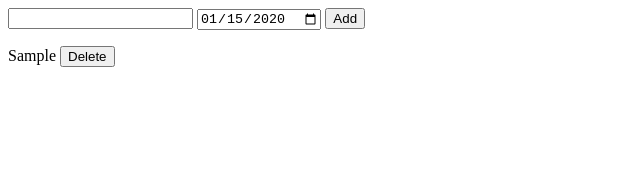
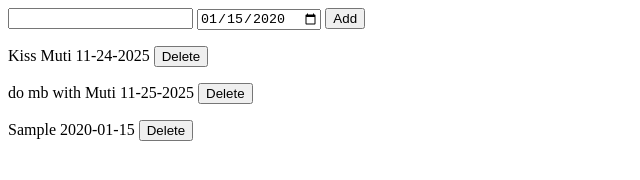
Before and after one commit to mkhamimxbd/to-do-list, a plain HTML site: page index.html in a window 1280 px wide. Both pictures are taken after typing "Sample", "2020-01-15" into the empty fields and a click on the button "Add". Shown: the whole page, without its empty margins (0-640 px from the left). Drawn offline with Linux system fonts and the light colour scheme.

Commit message:
finsihed js code for the to-do list app

```diff
--- a/index.html
+++ b/index.html
@@ -9,7 +9,7 @@
 
 <body>
   <input type="text" class="todo-input" onkeydown="addTodoOnEnter()">
-  <input type="date">
+  <input type="date" class="due-date-input">
   <button class="add-btn" onclick="addTodo()">Add</button>
   <div class="todoList"></div>
 
--- a/scripts/script.js
+++ b/scripts/script.js
@@ -1,5 +1,11 @@
 const todoList = document.querySelector('.todoList');
-const todoArray = [];
+const todoArray = [{
+  name: 'Kiss Muti',
+  dueDate: '11-24-2025'
+}, {
+  name: 'do mb with Muti',
+  dueDate: '11-25-2025'
+}];
 
 renderTodoList();
 
@@ -7,10 +13,11 @@ function renderTodoList() {
   let todoArrayHTML = '';
 
   for (let i = 0; i < todoArray.length; i++) {
-    const todo = todoArray[i];
+    const todoObject = todoArray[i];
+    const { name, dueDate } = todoObject;
     const html = `
         <p>
-          ${todo}
+          ${name} ${dueDate}
           <button onclick="
             todoArray.splice(${i}, 1);
             renderTodoList();
@@ -19,21 +26,19 @@ function renderTodoList() {
           `;
     todoArrayHTML += html;
   }
-  console.log(todoArrayHTML);
   todoList.innerHTML = todoArrayHTML;
 }
 
 function addTodo() {
   const todoInput = document.querySelector('.todo-input');
-  const inputValue = todoInput.value;
+  const dueDateInput = document.querySelector('.due-date-input');
+  const dueDate = dueDateInput.value;
+  const name = todoInput.value;
 
-  if (inputValue === '**clearAll**') {
-    todoArray = [];
-    console.log(todoArray);
-  } else {
-    todoArray.push(inputValue);
-    console.log(todoArray);
-  }
+  todoArray.push({
+    name,
+    dueDate
+  });
 
   todoInput.value = '';
 
```
